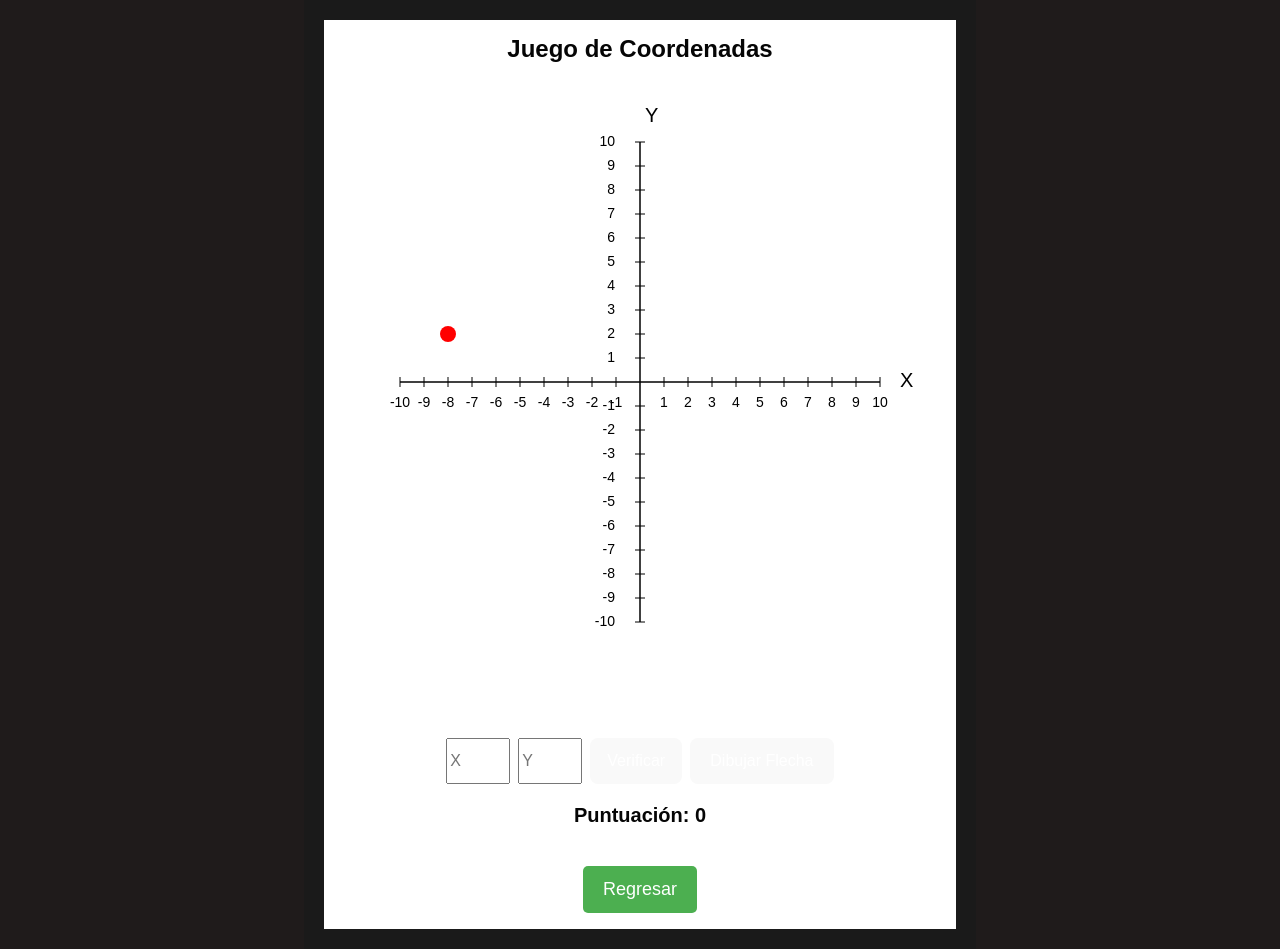
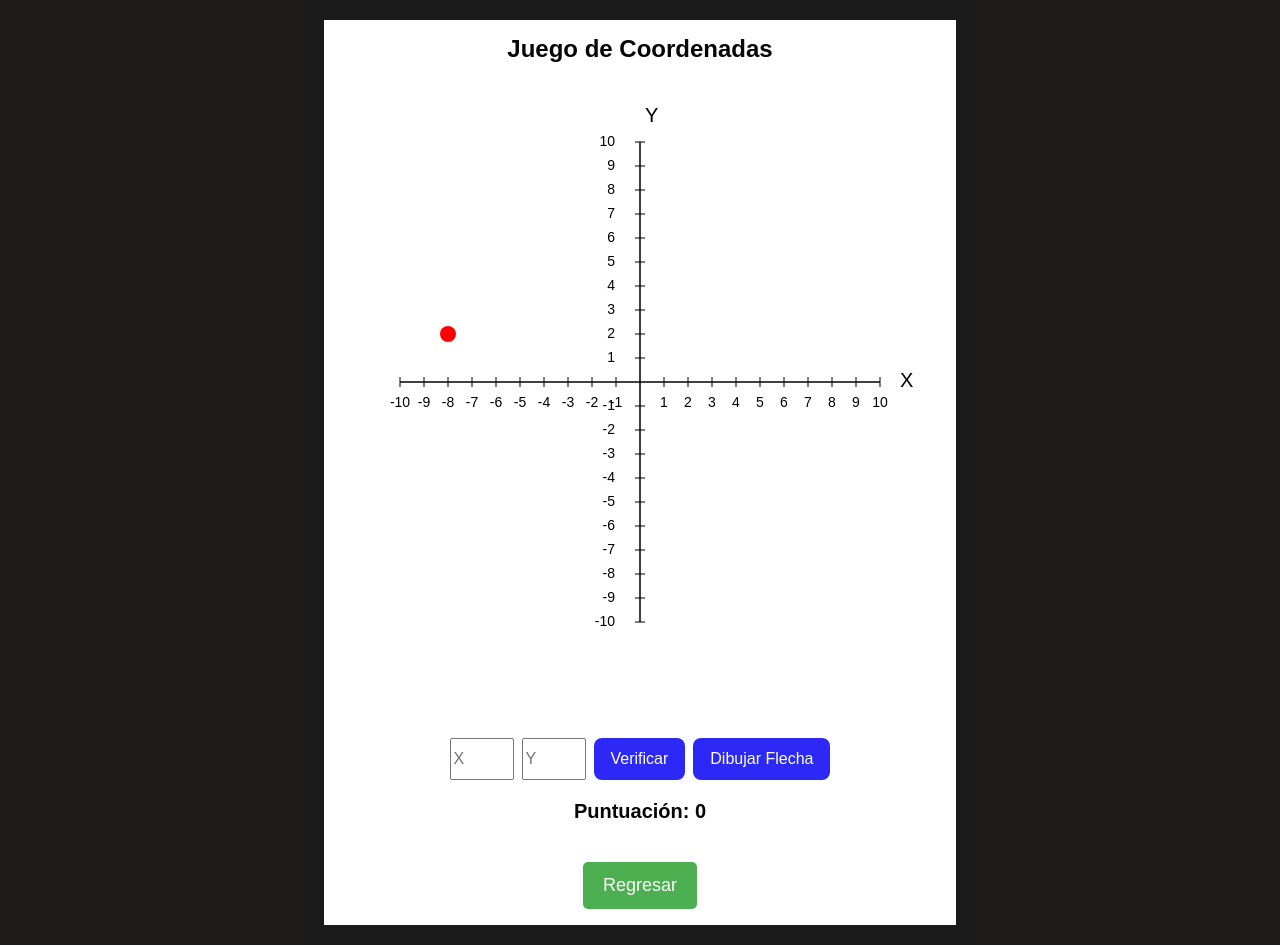
Before and after one commit to davidmurati/JuegoFisica, a React (Vite) app: page /Juego1 in a window 1280 px wide. Built offline with nearby package versions, Linux system fonts and the light colour scheme.

Commit message:
14 commit appJuegoBBFisica

```diff
--- a/src/component/Juego1/Juego1.css
+++ b/src/component/Juego1/Juego1.css
@@ -41,9 +41,10 @@ body {
   font-size: 1rem;
 }
 
-.button-verificar {
+.button-verificar, .button-dibujar {
   font-size: 1rem;
   padding: 0.5rem 1rem;
+  background-color: #2c29f7;
 }
 
 .alerta {
```
